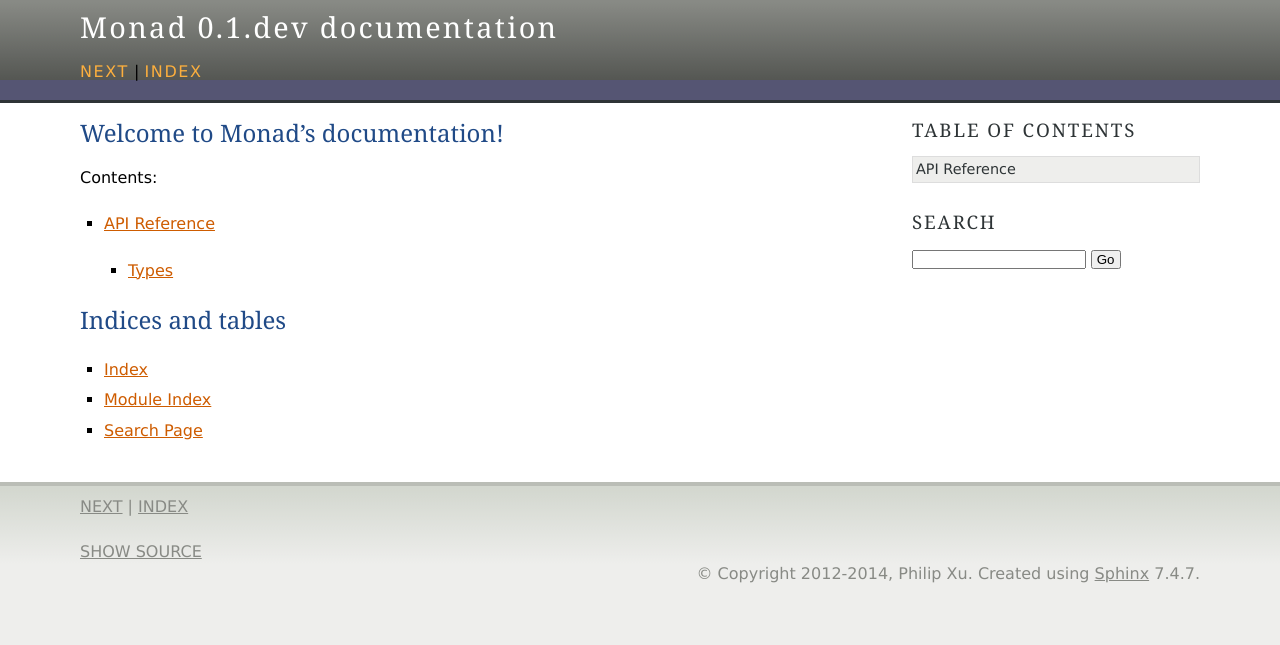
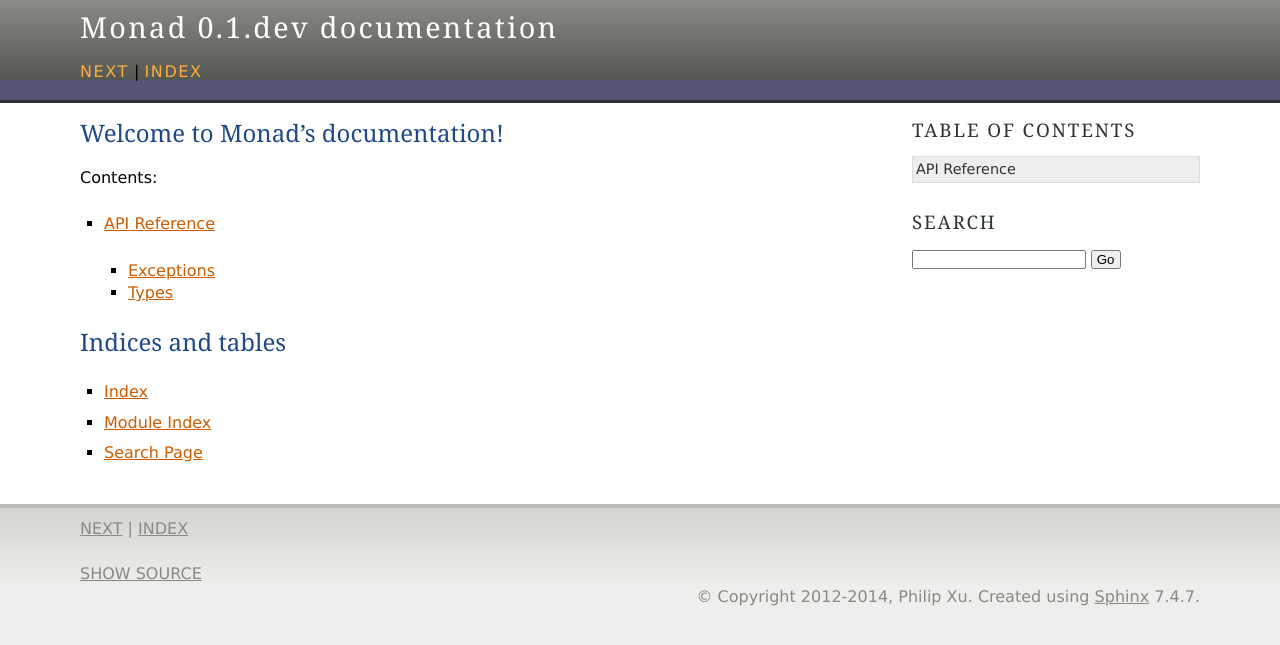
Before and after one commit to pyx/monad, a Sphinx documentation site: the page built from docs/index.rst, in a window 1280 px wide. Shown: the top 645 px of the page. Built offline with Sphinx 7.4.7, drawn with Linux system fonts in a browser that asks for light colours.

Commit message:
Added API reference: exceptions
--HG--
extra : histedit_source : c57378b782c924206bbc86f8550a19a740984f00

```diff
--- /dev/null
+++ b/docs/api/exceptions.rst
@@ -0,0 +1,6 @@
+Exceptions
+==========
+
+.. automodule:: monad.exceptions
+   :members:
+   :show-inheritance:
--- a/docs/reference.rst
+++ b/docs/reference.rst
@@ -7,4 +7,5 @@ API Reference
 .. toctree::
    :maxdepth: 2
 
+   api/exceptions
    api/types/index
```
